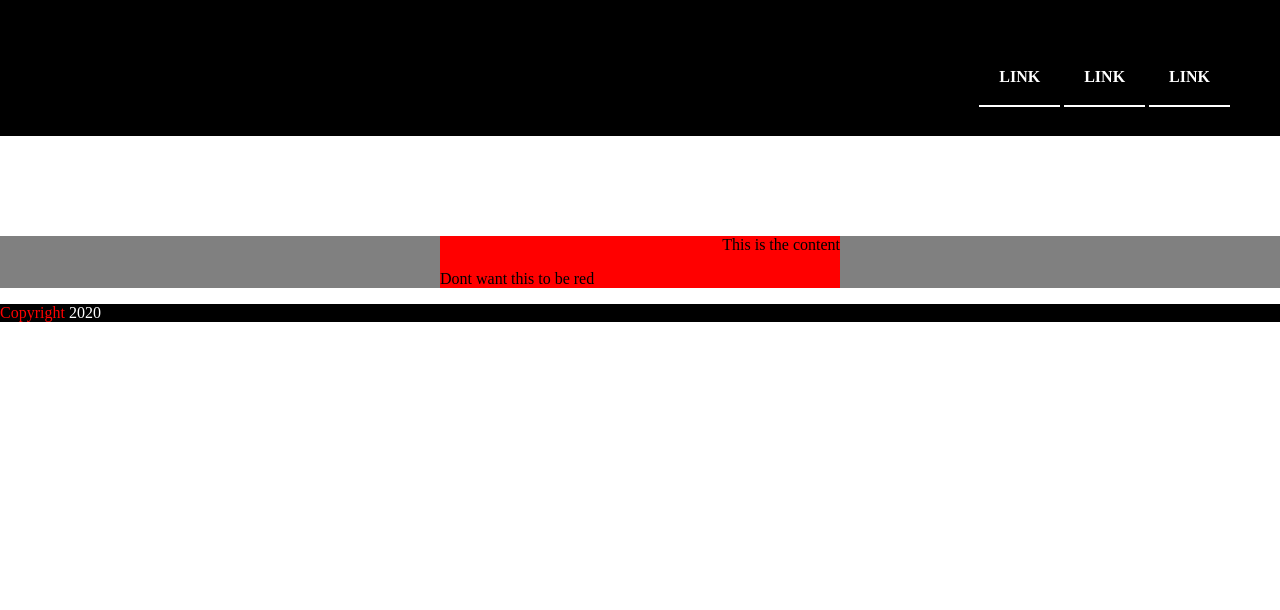
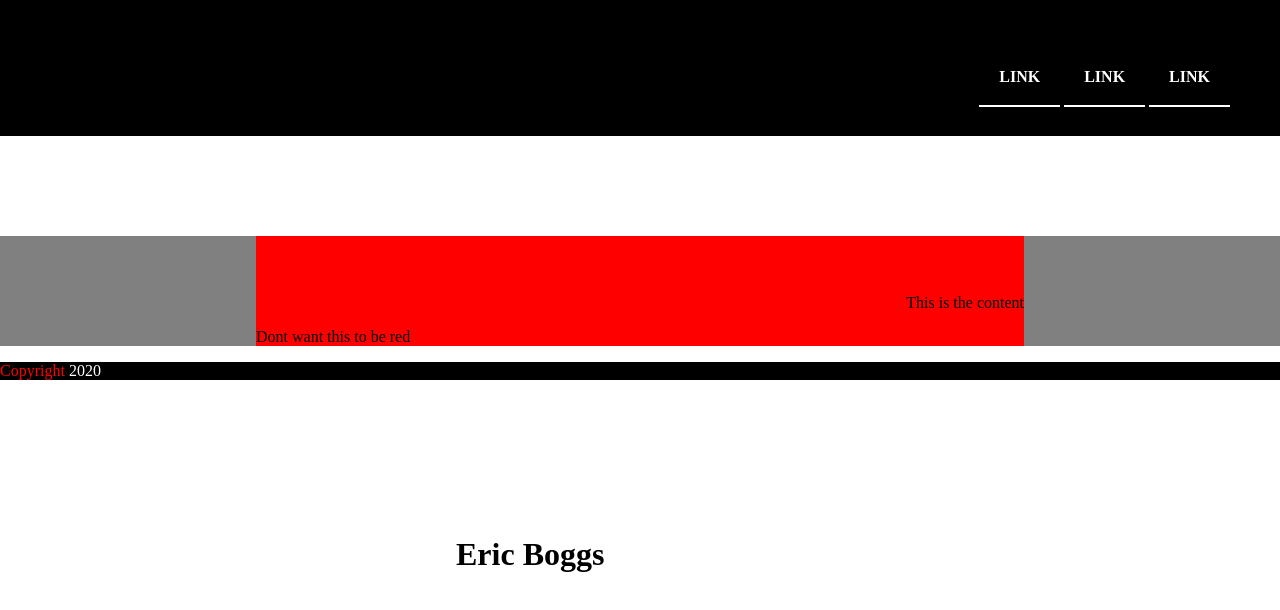
Before and after one commit to boggsey/quarantine-code-slides, a website: page sample-code/class4/index.html in a window 1280 px wide. Drawn offline with Linux system fonts and the light colour scheme.

Commit message:
Adding code

```diff
--- a/sample-code/class4/index.html
+++ b/sample-code/class4/index.html
@@ -17,6 +17,7 @@
 
     <main>
       <div class="wrapper">
+        <h1 class="name">Eric Boggs</h1>
         <p class="align-right">This is the content</p>
         <span>Dont want this to be red</span>
       </div>
--- a/sample-code/class4/style.css
+++ b/sample-code/class4/style.css
@@ -46,6 +46,12 @@ main {
 
 .wrapper {
   background-color: red;
-  width: 400px;
+  width: 60%;
   margin: 0 auto;
 }
+
+.name {
+  position: relative;
+  left: 200px;
+  top: 300px;
+}
```
